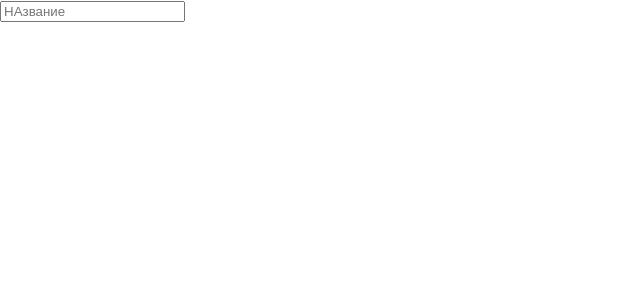
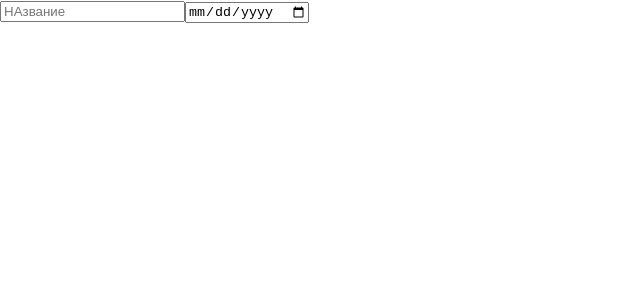
Before and after one commit to ovivavty-sketch/web5, a React (Create React App) app: page / in a window 1280 px wide. Shown: the top 300 px of the page, without its empty margins (0-640 px from the left). Built offline with nearby package versions, Linux system fonts and the light colour scheme.

Commit message:
дата

```diff
--- a/src/App.js
+++ b/src/App.js
@@ -8,7 +8,7 @@ function App() {
 
   return( <div>
     <input placeholder="НАзвание" value={name} onChange={(e)=>setName(e.target.value)}/>
-
+     <input type="date" value={date} onChange={(e) => setDate(e.target.value)} />
 
 
 
```
